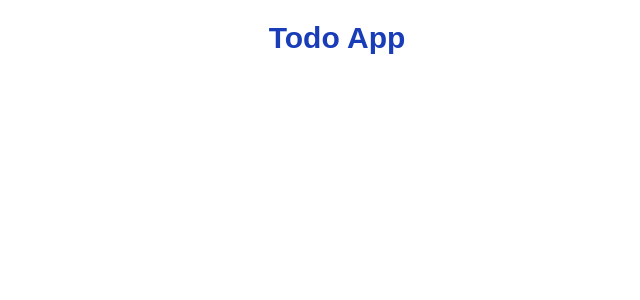
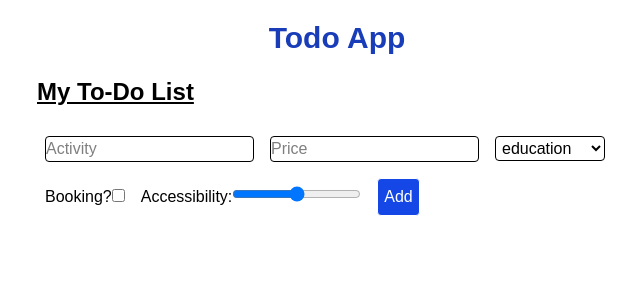
Before and after one commit to bhavani2199/Todo-App, a Next.js app: page / in a window 1280 px wide. Shown: the top 300 px of the page, without its empty margins (303-943 px from the left). Built offline with nearby package versions, Linux system fonts and the light colour scheme.

Commit message:
Add TodoForm component with all input fields

```diff
--- /dev/null
+++ b/app/components/TodoForm.js
@@ -0,0 +1,64 @@
+"use client";
+import { useState } from 'react';
+
+const types = [
+  'education','recreational','social','diy','charity',
+  'cooking','relaxation','music','busywork'
+];
+
+export default function TodoForm({ addTodo }) {
+  const [activity, setActivity] = useState('');
+  const [price, setPrice] = useState('');
+  const [type, setType] = useState(types[0]);
+  const [booking, setBooking] = useState(false);
+  const [accessibility, setAccessibility] = useState(0.5);
+
+  const handleSubmit = (e) => {
+    e.preventDefault();
+    if (!activity) return;
+    addTodo({ activity, price: Number(price), type, booking, accessibility });
+    setActivity('');
+    setPrice('');
+    setType(types[0]);
+    setBooking(false);
+    setAccessibility(0.5);
+  };
+
+  return (
+    <form onSubmit={handleSubmit} className='space-x-4 p-2 mb-1 space-y-4'>
+      <input
+        type="text"
+        placeholder="Activity"
+        value={activity}
+        onChange={e => setActivity(e.target.value)}
+        className='mr-4 rounded border-1'
+      />
+      <input
+        type="number"
+        placeholder="Price"
+        value={price}
+        onChange={e => setPrice(e.target.value)}
+        className='mr-4 rounded border-1'
+      />
+      <select value={type} onChange={e => setType(e.target.value)} className='border-1 rounded p-0.5'>
+        {types.map(t => <option key={t} value={t}>{t}</option>)}
+      </select>
+      <label className='mr-4 '>
+        Booking?
+        <input type="checkbox" checked={booking} onChange={e => setBooking(e.target.checked)} />
+      </label>
+      <label className='mr-4'>
+        Accessibility:
+        <input
+          type="range"
+          min="0"
+          max="1"
+          step="0.01"
+          value={accessibility}
+          onChange={e => setAccessibility(Number(e.target.value))}
+        />
+      </label>
+      <button type="submit" className='border-1 rounded p-1.5 bg-blue-700 text-white'>Add</button>
+    </form>
+  );
+}
--- a/app/page.js
+++ b/app/page.js
@@ -1,7 +1,20 @@
-import Image from "next/image";
+"use client";
+import { useState, useEffect, useCallback } from 'react';
+import TodoForm from './components/TodoForm.js';
 
 export default function Home() {
+
+
+   const addTodo = useCallback((todo) => {
+    setTodos(prev => [...prev, { id: Date.now(), ...todo }]);
+  }, []);
+
   return (
-    <h1 className="text-3xl flex items-center justify-center font-bold text-blue-800">Todo App</h1>
+
+      <div style={{ maxWidth: '600px', margin: '0 auto' }}>
+      <h1 className="text-3xl flex items-center justify-center font-bold text-blue-800">Todo App</h1>
+      <h1 className='py-5 underline text-2xl font-bold'>My To-Do List</h1>
+      <TodoForm addTodo={addTodo} />
+    </div>
   );
 }
```
